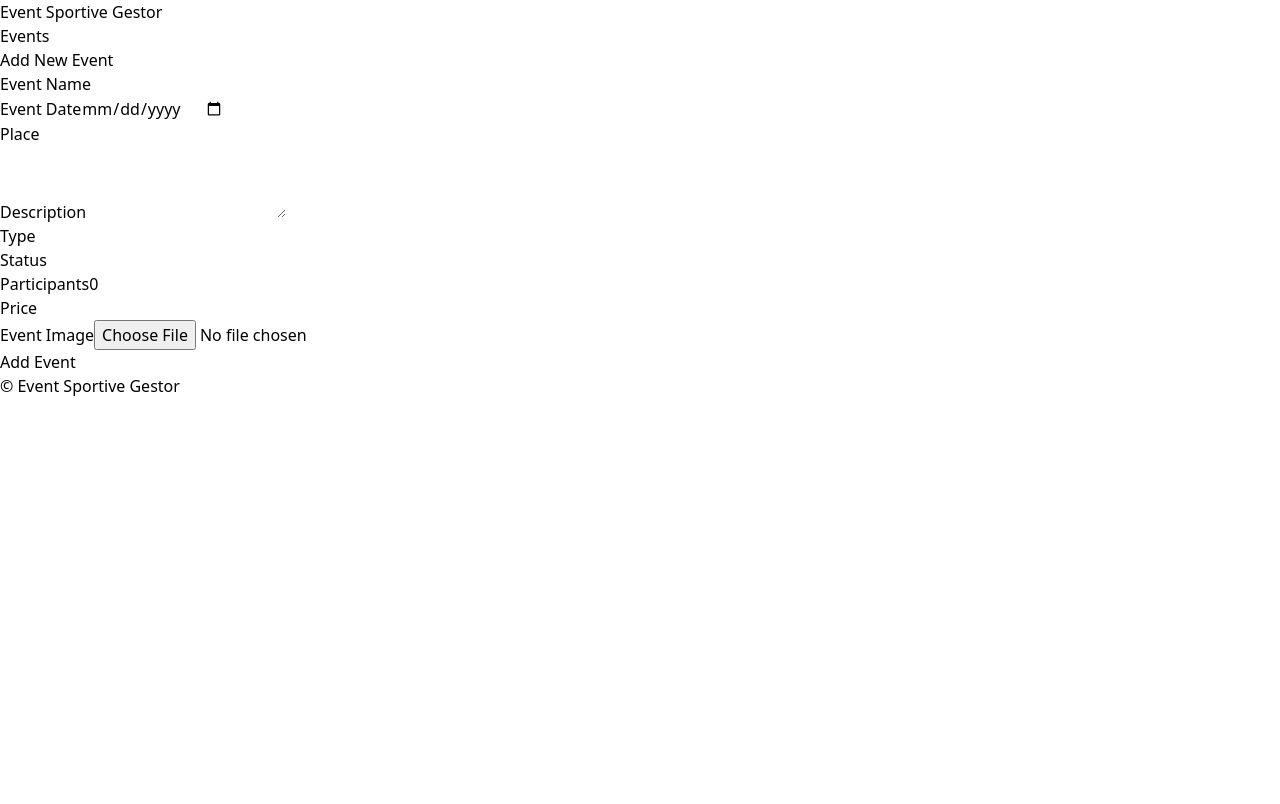
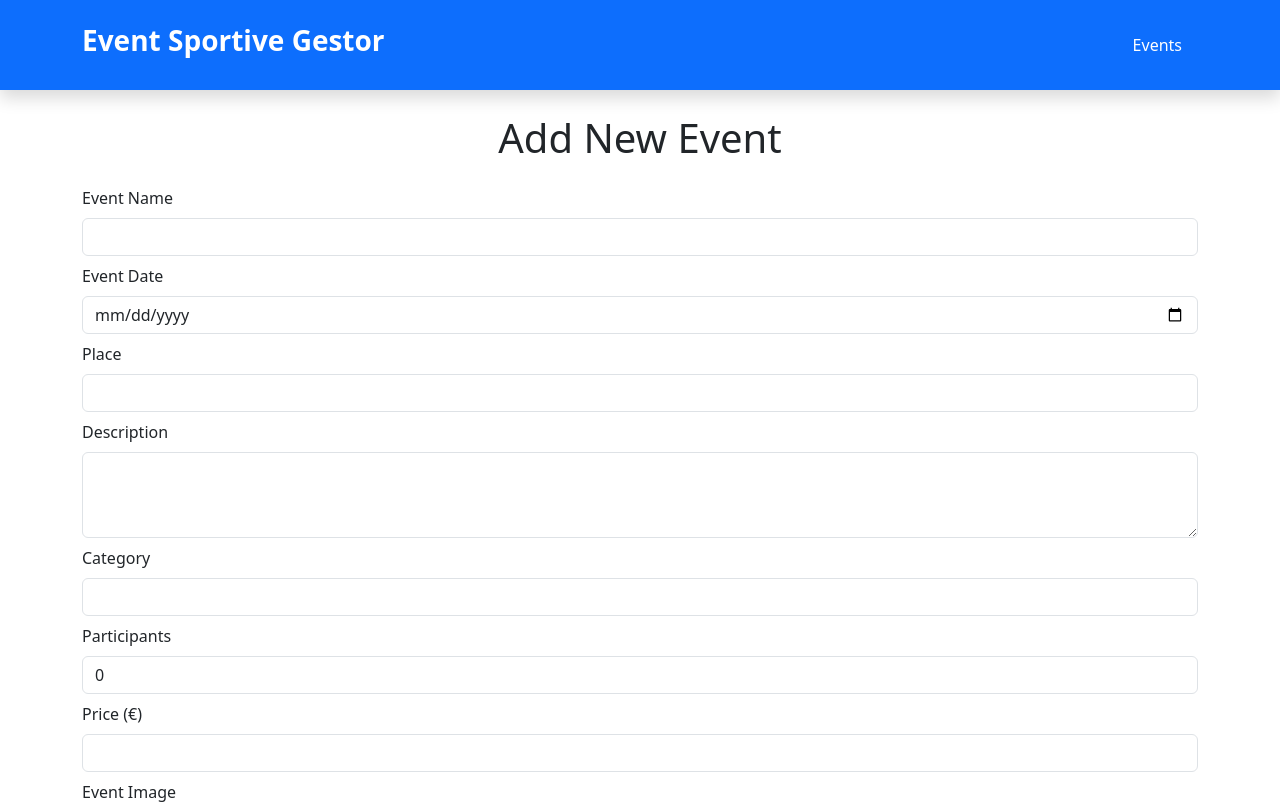
Before and after one commit to Fandikoos/event-gestor-webApp, an Angular app: page /events/add-event in a window 1280 px wide. Shown: the top 804 px of the page. Built offline with nearby package versions, Linux system fonts and the light colour scheme.

Commit message:
change bootstrap for tailwind css

```diff
--- a/package.json
+++ b/package.json
@@ -21,6 +21,7 @@
     "@angular/platform-server": "^18.2.8",
     "@angular/router": "^18.2.8",
     "@angular/ssr": "^18.2.8",
+    "bootstrap": "^5.3.3",
     "express": "^4.18.2",
     "rxjs": "~7.8.0",
     "tslib": "^2.3.0",
@@ -34,15 +35,12 @@
     "@types/express": "^4.17.17",
     "@types/jasmine": "~5.1.0",
     "@types/node": "^18.18.0",
-    "autoprefixer": "^10.4.20",
     "jasmine-core": "~5.1.0",
     "karma": "~6.4.0",
     "karma-chrome-launcher": "~3.2.0",
     "karma-coverage": "~2.2.0",
     "karma-jasmine": "~5.1.0",
     "karma-jasmine-html-reporter": "~2.1.0",
-    "postcss": "^8.4.47",
-    "tailwindcss": "^3.4.13",
     "typescript": "~5.4.2"
   }
 }
--- a/src/app/app.component.html
+++ b/src/app/app.component.html
@@ -1,32 +1,31 @@
-<div class="min-h-screen flex flex-col">
+<div class="min-vh-100 d-flex flex-column">
   <!-- Header -->
-    <header class="bg-blue-600 text-white py-4 shadow-md">
-      <div class="container mx-auto px-4 flex justify-between items-center">
+  <header class="bg-primary text-white py-4 shadow">
+    <div class="container d-flex justify-content-between align-items-center">
       <!-- Title -->
-        <h1 class="text-3xl font-bold"><a routerLink="">Event Sportive Gestor</a></h1>
+      <h1 class="h3 fw-bold">Event Sportive Gestor</h1>
 
       <!-- Navigation -->
       <nav>
-          <ul class="flex space-x-4">
+        <ul class="nav">
           <!-- Link to Events -->
-            <li>
-              <a routerLink="/events" class="text-white hover:text-gray-200 font-medium">Events</a>
+          <li class="nav-item">
+            <a routerLink="/events" class="nav-link text-white">Events</a>
           </li>
-
         </ul>
       </nav>
     </div>
   </header>
 
   <!-- Main Content -->
-    <main class="flex-grow container mx-auto px-4 py-6">
+  <main class="flex-grow-1 container py-4">
     <router-outlet></router-outlet>
   </main>
 
   <!-- Footer -->
-    <footer class="bg-gray-800 text-white py-4">
-      <div class="container mx-auto px-4 text-center">
-        <p>&copy; Event Sportive Gestor</p>
+  <footer class="bg-dark text-white py-4">
+    <div class="container text-center">
+      <p class="mb-0">&copy; 2024 Event Sportive Gestor. Todos los derechos reservados.</p>
     </div>
   </footer>
 </div>
--- a/src/app/app.config.ts
+++ b/src/app/app.config.ts
@@ -3,12 +3,12 @@ import { provideRouter } from '@angular/router';
 
 import { routes } from './app.routes';
 import { provideClientHydration } from '@angular/platform-browser';
-import { provideHttpClient } from '@angular/common/http';
+import { provideHttpClient, withFetch } from '@angular/common/http';
 
 export const appConfig: ApplicationConfig = {
   providers: [
     provideRouter(routes),
     provideClientHydration(),
-    provideHttpClient()
+    provideHttpClient(withFetch()),
     ]
 };
--- a/src/app/components/events/add-event/add-event.component.html
+++ b/src/app/components/events/add-event/add-event.component.html
@@ -1,68 +1,64 @@
 <div class="max-w-2xl mx-auto py-10">
-    <h1 class="text-3xl font-bold text-center mb-8">Add New Event</h1>
-    <!--Agregamos una referencia al formulario para poder acceder a su estado-->
-    <form #eventForm="ngForm" (ngSubmit)="onSubmit()" class="space-y-6">
-      <!-- Event Name -->
-      <div>
-        <label for="name" class="block text-sm font-medium text-gray-700">Event Name</label>
-        <input id="name" type="text" [(ngModel)]="newEvent.name" name="name" class="mt-1 block w-full px-3 py-2 border border-gray-300 rounded-md shadow-sm focus:outline-none focus:ring-indigo-500 focus:border-indigo-500 sm:text-sm" required>
+  <h1 class="text-3xl font-bold text-center mb-4">Add New Event</h1>
+
+  <!-- Formulario con Bootstrap -->
+  <form #eventForm="ngForm" (ngSubmit)="onSubmit()" class="bg-white shadow-md rounded-lg p-6 space-y-6">
+
+    <!-- Nombre del Evento -->
+    <div class="form-group">
+      <label for="name" class="form-label">Event Name</label>
+      <input id="name" type="text" [(ngModel)]="newEvent.name" name="name" class="form-control mb-2" required>
     </div>
 
-      <!-- Event Date -->
-      <div>
-        <label for="date" class="block text-sm font-medium text-gray-700">Event Date</label>
-        <input id="date" type="date" [(ngModel)]="newEvent.date" name="date" class="mt-1 block w-full px-3 py-2 border border-gray-300 rounded-md shadow-sm focus:outline-none focus:ring-indigo-500 focus:border-indigo-500 sm:text-sm" required>
+    <!-- Fecha del Evento -->
+    <div class="form-group">
+      <label for="date" class="form-label">Event Date</label>
+      <input id="date" type="date" [(ngModel)]="newEvent.date" name="date" class="form-control mb-2" required>
     </div>
 
-      <!-- Event Place -->
-      <div>
-        <label for="place" class="block text-sm font-medium text-gray-700">Place</label>
-        <input id="place" type="text" [(ngModel)]="newEvent.place" name="place" class="mt-1 block w-full px-3 py-2 border border-gray-300 rounded-md shadow-sm focus:outline-none focus:ring-indigo-500 focus:border-indigo-500 sm:text-sm" required>
+    <!-- Lugar del Evento -->
+    <div class="form-group">
+      <label for="place" class="form-label">Place</label>
+      <input id="place" type="text" [(ngModel)]="newEvent.place" name="place" class="form-control mb-2" required>
     </div>
 
-      <!-- Event Description -->
-      <div>
-        <label for="description" class="block text-sm font-medium text-gray-700">Description</label>
-        <textarea id="description" [(ngModel)]="newEvent.description" name="description" rows="3" class="mt-1 block w-full px-3 py-2 border border-gray-300 rounded-md shadow-sm focus:outline-none focus:ring-indigo-500 focus:border-indigo-500 sm:text-sm"></textarea>
+    <!-- Descripción del Evento -->
+    <div class="form-group">
+      <label for="description" class="form-label">Description</label>
+      <textarea id="description" [(ngModel)]="newEvent.description" name="description" rows="3" class="form-control mb-2"></textarea>
     </div>
 
-      <!-- Event Type -->
-      <div>
-        <label for="type" class="block text-sm font-medium text-gray-700">Type</label>
-        <input id="type" type="text" [(ngModel)]="newEvent.type" name="type" class="mt-1 block w-full px-3 py-2 border border-gray-300 rounded-md shadow-sm focus:outline-none focus:ring-indigo-500 focus:border-indigo-500 sm:text-sm">
+    <!-- Categoría del Evento -->
+    <div class="form-group">
+      <label for="category" class="form-label">Category</label>
+      <input id="category" type="text" [(ngModel)]="newEvent.category" name="category" class="form-control mb-2">
     </div>
 
-      <!-- Event Status -->
-      <div>
-        <label for="status" class="block text-sm font-medium text-gray-700">Status</label>
-        <input id="status" type="text" [(ngModel)]="newEvent.status" name="status" class="mt-1 block w-full px-3 py-2 border border-gray-300 rounded-md shadow-sm focus:outline-none focus:ring-indigo-500 focus:border-indigo-500 sm:text-sm" required>
+    <!-- Participantes -->
+    <div class="form-group">
+      <label for="participants" class="form-label">Participants</label>
+      <input id="participants" type="number" [(ngModel)]="newEvent.participants" name="participants" class="form-control mb-2">
     </div>
 
-      <!-- Participants -->
-      <div>
-        <label for="participants" class="block text-sm font-medium text-gray-700">Participants</label>
-        <input id="participants" type="number" [(ngModel)]="newEvent.participants" name="participants" class="mt-1 block w-full px-3 py-2 border border-gray-300 rounded-md shadow-sm focus:outline-none focus:ring-indigo-500 focus:border-indigo-500 sm:text-sm">
+    <!-- Precio del Evento -->
+    <div class="form-group">
+      <label for="price" class="form-label">Price (€)</label>
+      <input id="price" type="text" [(ngModel)]="newEvent.price" name="price" class="form-control mb-2">
     </div>
 
-      <!-- Event Price -->
+    <!-- Imagen del Evento -->
+    <div class="form-group">
+      <label for="eventImage" class="form-label">Event Image</label>
       <div>
-        <label for="price" class="block text-sm font-medium text-gray-700">Price</label>
-        <input id="price" type="text" [(ngModel)]="newEvent.price" name="price" class="mt-1 block w-full px-3 py-2 border border-gray-300 rounded-md shadow-sm focus:outline-none focus:ring-indigo-500 focus:border-indigo-500 sm:text-sm">
+        <input id="eventImage" type="file" (change)="onImageSelected($event)" class="form-control-file mb-2">
+      </div>
     </div>
 
-      <!-- Event Image -->
-      <div>
-        <label for="eventImage" class="block text-sm font-medium text-gray-700">Event Image</label>
-        <!--El (change) es un evento en plantilla de angular que sirve para hacer algo cuando ocurre un cambio en el valor de ese elemtno de html, en este caso se dispara cuando se inserta un archivo file en este input y ya llama al metodo pasandolo este propio evento que contiene la informacion del evento disparado, ene ste caso un file y asi acceder a sus propeidades y tal...-->
-        <input id="eventImage" type="file" (change)="onImageSelected($event)" class="mt-1 block w-full px-3 py-2 border border-gray-300 rounded-md shadow-sm focus:outline-none focus:ring-indigo-500 focus:border-indigo-500 sm:text-sm">
-      </div>
-
-      <!--utilizamos el [disabled] para que el boton este deshabilitado hasta que todos los campos que tienen required esten completos-->
+    <!-- Botón de Envío -->
     <div class="text-center">
-        <!--utilizamos [ngClass] para que si el formulario es invalido el boton este en rojo y si es valido que pase a ser azul-->
       <button type="submit" [disabled]="eventForm.invalid"
-        [ngClass]="{'bg-red-600': eventForm.invalid, 'bg-blue-600': eventForm.valid}"
-        class="w-full inline-flex justify-center py-2 px-4 border border-transparent rounded-md shadow-sm text-sm font-medium text-white bg-indigo-600 focus:outline-none focus:ring-2 focus:ring-offset-2 focus:ring-indigo-500">Add Event</button>
+        [ngClass]="{'btn btn-danger': eventForm.invalid, 'btn btn-primary': eventForm.valid}"
+        class="w-full btn btn-primary">Add Event</button>
     </div>
   </form>
 </div>
--- a/src/app/components/events/add-event/add-event.component.ts
+++ b/src/app/components/events/add-event/add-event.component.ts
@@ -20,8 +20,7 @@ export class AddEventComponent {
     date: '',
     place: '',
     description: '',
-    type: '',
-    status: '',
+    category: '',
     participants: 0,
     price: '',
     eventImage: null
@@ -53,8 +52,7 @@ export class AddEventComponent {
     formData.append('date', this.newEvent.date);
     formData.append('place', this.newEvent.place);
     formData.append('description', this.newEvent.description);
-    formData.append('type', this.newEvent.type);
-    formData.append('status', this.newEvent.status);
+    formData.append('category', this.newEvent.category);
     formData.append('participants', this.newEvent.participants.toString());
     formData.append('price', this.newEvent.price);
 
--- a/src/app/components/events/event-list/event-list.component.ts
+++ b/src/app/components/events/event-list/event-list.component.ts
@@ -2,7 +2,6 @@ import { CommonModule } from '@angular/common';
 import { Component, inject, OnInit } from '@angular/core';
 import { EventsService } from '../../../services/events.service';
 import { Router, RouterLink, RouterModule } from '@angular/router';
-import { error } from 'console';
 import { eventModel } from '../../../models/event.model';
 
 @Component({
@@ -27,7 +26,6 @@ export class EventListComponent implements OnInit{
   getAllEvents(): void {
     this.eventService.getAllEvents().subscribe({
       next: (response: eventModel[]) => {
-        //console.log(response);
         this.eventList = response;
       },
       error: (error) => {
--- a/src/app/components/events/modify-event/modify-event.component.html
+++ b/src/app/components/events/modify-event/modify-event.component.html
@@ -1,76 +1,69 @@
-<div class="bg-white p-10 rounded-lg shadow-lg max-w-2xl mx-auto mt-10">
-    <h1 class="text-3xl font-bold mb-8 text-center text-gray-800">Modify Event</h1>
+<div class="bg-white p-5 rounded-lg shadow-lg max-w-2xl mx-auto mt-10">
+  <h1 class="text-3xl font-bold mb-4 text-center text-gray-800">Modify Event</h1>
 
-    <form (ngSubmit)="onSubmit()" class="space-y-6">
-      <!-- Name -->
-      <div class="flex flex-col">
-        <label for="name" class="text-lg font-semibold mb-2 text-gray-600">Event Name</label>
+  <form (ngSubmit)="onSubmit()" class="space-y-4">
+    <!-- Nombre del Evento -->
+    <div class="form-group">
+      <label for="name" class="form-label">Event Name</label>
       <input type="text" id="name" [(ngModel)]="event.name" name="name" required
-               class="border border-gray-300 rounded-lg px-4 py-2 focus:ring-2 focus:ring-blue-500 focus:border-blue-500">
+             class="form-control mb-2" placeholder="Enter event name">
     </div>
 
-      <!-- Date -->
-      <div class="flex flex-col">
-        <label for="date" class="text-lg font-semibold mb-2 text-gray-600">Event Date</label>
+    <!-- Fecha del Evento -->
+    <div class="form-group">
+      <label for="date" class="form-label">Event Date</label>
       <input type="date" id="date" [(ngModel)]="event.date" name="date" required
-               class="border border-gray-300 rounded-lg px-4 py-2 focus:ring-2 focus:ring-blue-500 focus:border-blue-500">
+             class="form-control mb-2">
     </div>
 
-      <!-- Place -->
-      <div class="flex flex-col">
-        <label for="place" class="text-lg font-semibold mb-2 text-gray-600">Place</label>
+    <!-- Lugar del Evento -->
+    <div class="form-group">
+      <label for="place" class="form-label">Place</label>
       <input type="text" id="place" [(ngModel)]="event.place" name="place" required
-               class="border border-gray-300 rounded-lg px-4 py-2 focus:ring-2 focus:ring-blue-500 focus:border-blue-500">
+             class="form-control mb-2" placeholder="Enter event place">
     </div>
 
-      <!-- Description -->
-      <div class="flex flex-col">
-        <label for="description" class="text-lg font-semibold mb-2 text-gray-600">Description</label>
+    <!-- Descripción del Evento -->
+    <div class="form-group">
+      <label for="description" class="form-label">Description</label>
       <textarea id="description" [(ngModel)]="event.description" name="description" required
-                  class="border border-gray-300 rounded-lg px-4 py-2 focus:ring-2 focus:ring-blue-500 focus:border-blue-500"></textarea>
+                class="form-control mb-2" rows="3" placeholder="Enter event description"></textarea>
     </div>
 
-      <!-- Type -->
-      <div class="flex flex-col">
-        <label for="type" class="text-lg font-semibold mb-2 text-gray-600">Event Type</label>
-        <input type="text" id="type" [(ngModel)]="event.type" name="type" required
-               class="border border-gray-300 rounded-lg px-4 py-2 focus:ring-2 focus:ring-blue-500 focus:border-blue-500">
+    <!-- Categoría del Evento -->
+    <div class="form-group">
+      <label for="category" class="form-label">Event Category</label>
+      <input type="text" id="category" [(ngModel)]="event.category" name="category" required
+             class="form-control mb-2" placeholder="Enter event category">
     </div>
 
-      <!-- Status -->
-      <div class="flex flex-col">
-        <label for="status" class="text-lg font-semibold mb-2 text-gray-600">Status</label>
-        <input type="text" id="status" [(ngModel)]="event.status" name="status" required
-               class="border border-gray-300 rounded-lg px-4 py-2 focus:ring-2 focus:ring-blue-500 focus:border-blue-500">
+    <!-- Participantes -->
+    <div class="form-group">
+      <label for="participants" class="form-label">Participants</label>
+      <input type="number" id="participants" [(ngModel)]="event.participants" name="participants" required
+             class="form-control mb-2" placeholder="Enter number of participants">
     </div>
 
-      <!-- Participants -->
-      <div class="flex flex-col">
-        <label for="participants" class="text-lg font-semibold mb-2 text-gray-600">Participants</label>
-        <input type="number" id="participants" [(ngModel)]="event.participants" name="participants" required
-               class="border border-gray-300 rounded-lg px-4 py-2 focus:ring-2 focus:ring-blue-500 focus:border-blue-500">
+    <!-- Precio del Evento -->
+    <div class="form-group">
+      <label for="price" class="form-label">Price (€)</label>
+      <input type="text" id="price" [(ngModel)]="event.price" name="price" required
+             class="form-control mb-2" placeholder="Enter event price">
     </div>
 
-      <!-- Price -->
-      <div class="flex flex-col">
-        <label for="price" class="text-lg font-semibold mb-2 text-gray-600">Price</label>
-        <input type="text" id="price" [(ngModel)]="event.price" name="price" required
-               class="border border-gray-300 rounded-lg px-4 py-2 focus:ring-2 focus:ring-blue-500 focus:border-blue-500">
+    <!-- Imagen del Evento -->
+    <div class="form-group">
+      <label for="eventImage" class="form-label">Event Image</label>
+      <div class="mb-3">
+        <input type="file" id="eventImage" (change)="onFileSelected($event)" name="eventImage"
+        class="form-control-file">
+      </div>
     </div>
 
-      <!-- Event Image -->
-      <div class="flex flex-col">
-        <label for="eventImage" class="text-lg font-semibold mb-2 text-gray-600">Event Image</label>
-        <input type="file" id="eventImage" (change)="onFileSelected($event)" name="eventImage"
-               class="border border-gray-300 rounded-lg px-4 py-2 focus:ring-2 focus:ring-blue-500 focus:border-blue-500">
-      </div>
-
-      <!-- Submit Button -->
+    <!-- Botón de Envío -->
     <div class="text-center">
       <button type="submit"
-                class="bg-blue-600 text-white px-6 py-2 rounded-lg font-semibold hover:bg-blue-700 transition-all">
-          Save Changes
-        </button>
+              class="btn btn-primary w-100">Save Changes</button>
     </div>
   </form>
 </div>
--- a/src/app/components/events/modify-event/modify-event.component.ts
+++ b/src/app/components/events/modify-event/modify-event.component.ts
@@ -20,8 +20,7 @@ export class ModifyEventComponent implements OnInit {
     date: '',
     place: '',
     description: '',
-    type: '',
-    status: '',
+    category: '',
     participants: 0,
     price: '',
     eventImage: null
@@ -57,8 +56,7 @@ export class ModifyEventComponent implements OnInit {
     formData.append('date', this.event.date);
     formData.append('place', this.event.place);
     formData.append('description', this.event.description);
-    formData.append('type', this.event.type);
-    formData.append('status', this.event.status);
+    formData.append('category', this.event.category);
     formData.append('participants', this.event.participants.toString());
     formData.append('price', this.event.price);
 
--- a/src/app/models/event.model.ts
+++ b/src/app/models/event.model.ts
@@ -4,8 +4,7 @@ export interface eventModel {
     date: string,
     place: string,
     description: string,
-    type: string,
-    status: string,
+    category: string,
     participants: number,
     price: string,
     eventImage: File | null;
--- a/src/styles.css
+++ b/src/styles.css
@@ -1,4 +1,2 @@
 /* You can add global styles to this file, and also import other style files */
-@tailwind base;
-@tailwind components;
-@tailwind utilities;
+@import 'bootstrap/dist/css/bootstrap.min.css';
--- a/tailwind.config.js
+++ /dev/null
@@ -1,10 +0,0 @@
-/** @type {import('tailwindcss').Config} */
-export const content = [
-  "./src/**/*.{html,ts}",
-];
-export const theme = {
-  extend: {},
-};
-export const plugins = [
-
-];
```
Also changed, not shown: src/app/components/events/event-list/event-list.component.html (+30 -30 lines), 1 other file (tests, documents, lock files or other folders). Lines whose indentation alone changed are shown as unchanged.
